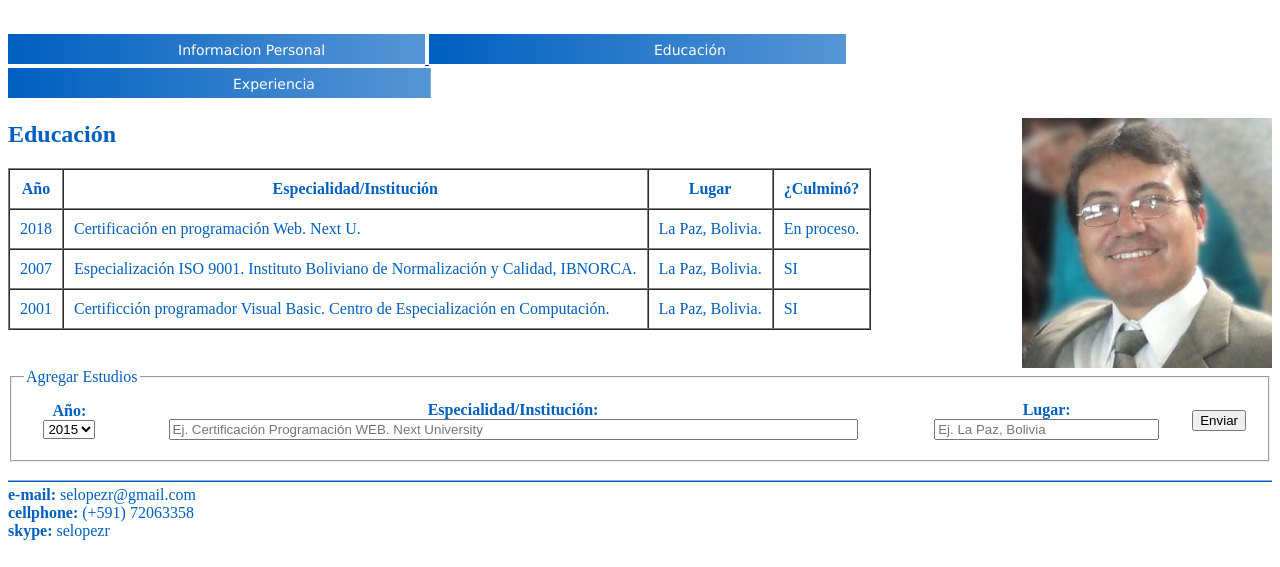
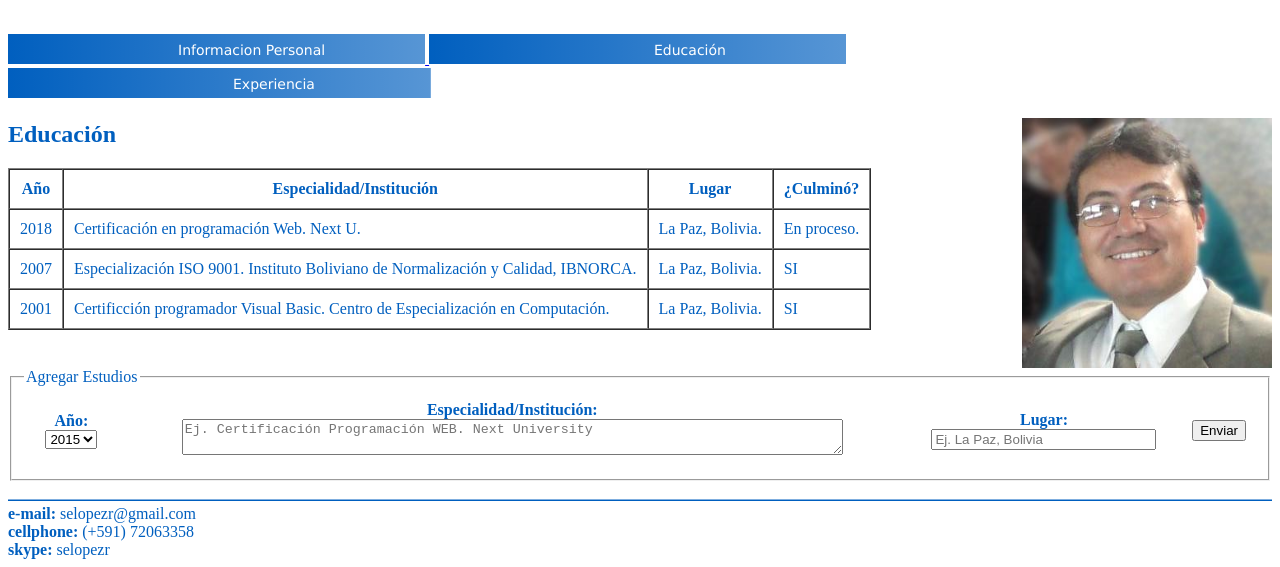
Before and after one commit to selopezr/Evaluacion-Fundamentos-HTML, a plain HTML site: page pages/educacion.html in a window 1280 px wide. Shown: the part 354-921 px from the top of the page. Drawn offline with Linux system fonts and the light colour scheme; files whose address does not match are found by name.

Commit message:
Ultima version educacion

```diff
--- a/pages/educacion.html
+++ b/pages/educacion.html
@@ -136,7 +136,7 @@
                 </th>
                 <th>
                   <label for="institucion"><strong>Especialidad/Institución:</strong></label>
-                  <input type="text" placeholder="Ej. Certificación Programación WEB. Next University" id="institucion" size="83" required>
+                  <textarea placeholder="Ej. Certificación Programación WEB. Next University" id="institucion" cols="80" rows="2" required></textarea>
                 </th>
                 <th>
                   <label for="lugar"><strong>Lugar:</strong></label>
```
